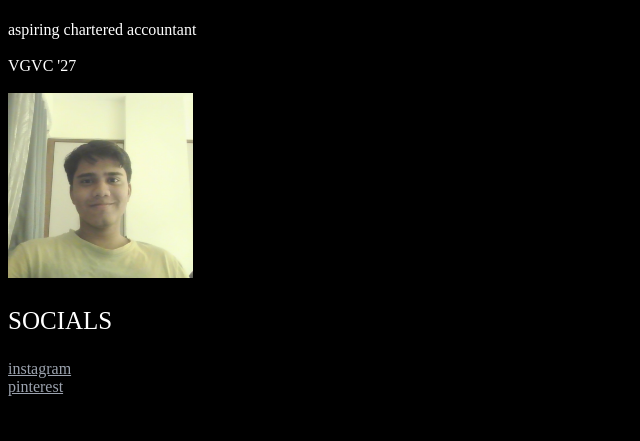
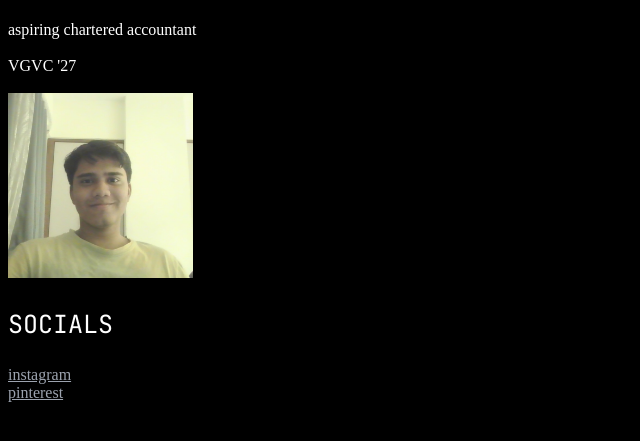
Before and after one commit to vedang1726/vedangk, a plain HTML site: page index.html in a window 1280 px wide. Shown: the part 133-574 px from the top of the page, without its empty margins (0-640 px from the left). Drawn offline with Linux system fonts and the light colour scheme.

Commit message:
Update index.html
font experiment

```diff
--- a/index.html
+++ b/index.html
@@ -1,6 +1,7 @@
 <!DOCTYPE html>
 <html>
 <head>
+<link href="https://fonts.googleapis.com/css2?family=JetBrains+Mono&display=swap" rel="stylesheet">
 <title>Vedang Kashalkar</title>
 </head>
 <body bgcolor="black"; alink="grey" link="#9ca3af">
```
